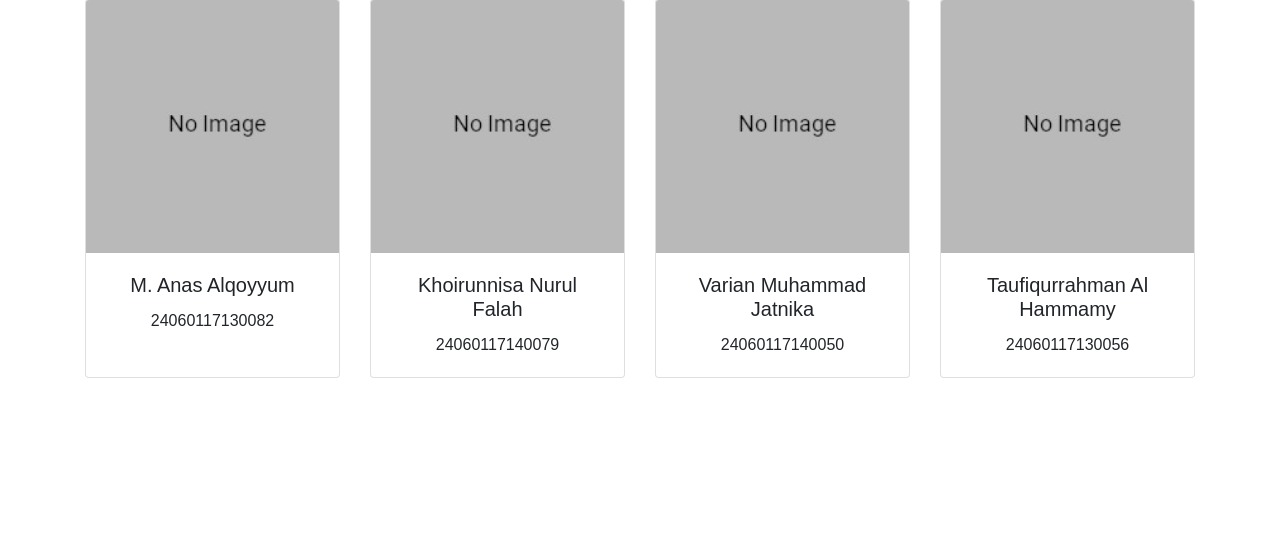
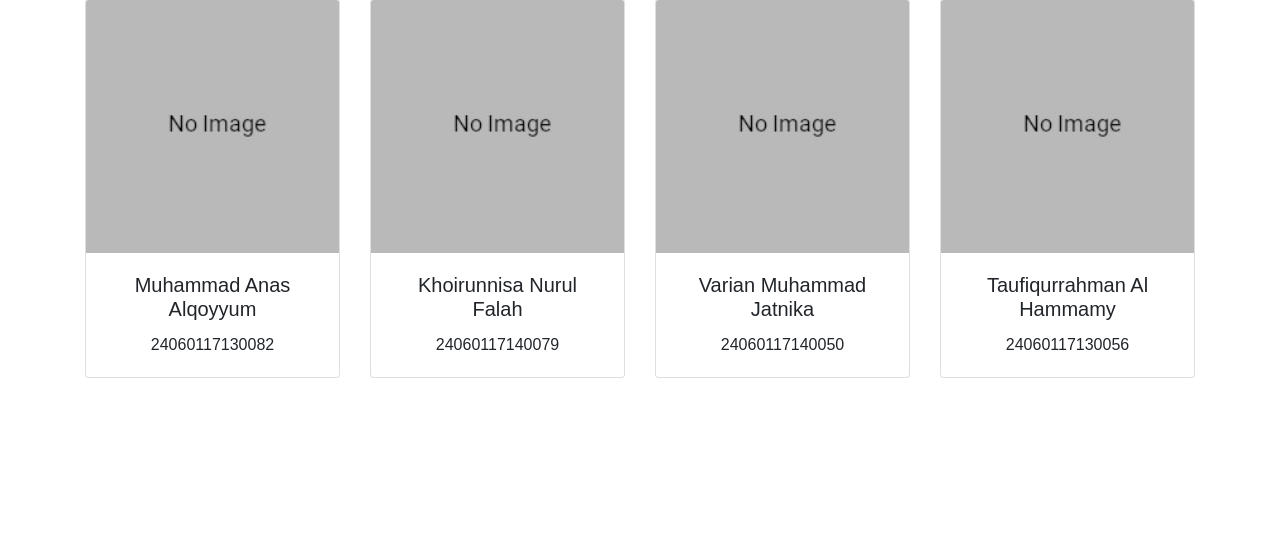
Before and after one commit to anasalqoyyum/just.ip, a CodeIgniter app: page /justip/index.php/aboutus in a window 1280 px wide. Shown: the part 267-816 px from the top of the page. Run offline with CodeIgniter, Linux system fonts and the light colour scheme.

Commit message:
ngumpulin

```diff
--- a/application/views/aboutus.php
+++ b/application/views/aboutus.php
@@ -13,7 +13,7 @@
         <div class="card">
           <img class="card-img-top" src="<?php echo base_url('upload/agent/default.jpg') ?>" alt="Card image Anas">
           <div class="card-body">
-            <h5 class="card-title text-center">M. Anas Alqoyyum</h5>
+            <h5 class="card-title text-center">Muhammad Anas Alqoyyum</h5>
             <p class="card-text text-center">24060117130082</p>
           </div>
         </div>
```
Also changed, not shown: 1 other file.
